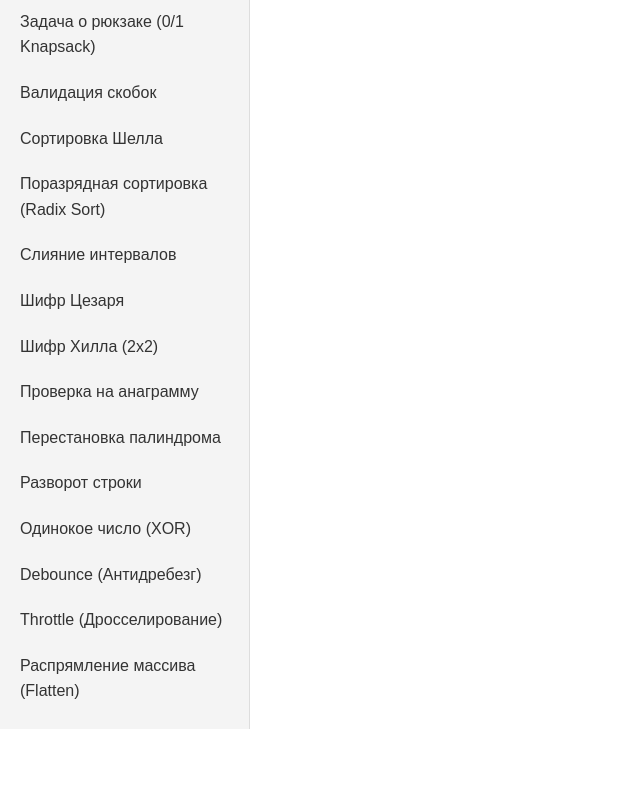
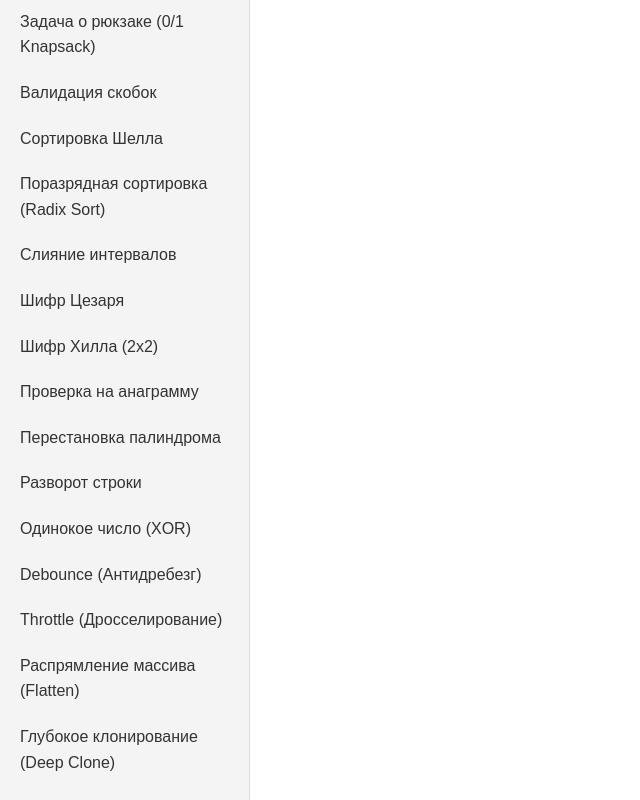
Before and after one commit to masha-masha/AlgoVault, a React (Vite) app: page / in a window 1280 px wide. Shown: the part 797-1597 px from the top of the page, without its empty margins (0-640 px from the left). Before the commit the page ends 1526 px from the top, so only its background shows below. Built offline with nearby package versions, Linux system fonts and the light colour scheme.

Commit message:
feat: add alg deep clone

```diff
--- a/src/data/algoritms.ts
+++ b/src/data/algoritms.ts
@@ -1134,7 +1134,44 @@ const radixSort = (nums: number[]): number[] => {
 
   return result;
 };`
+  },
+  {
+    id: "deep-clone",
+    title: "Глубокое клонирование (Deep Clone)",
+    description: "Создает полную копию объекта, включая все вложенные структуры. В отличие от поверхностного копирования, изменения в копии никак не затронут оригинал, так как все ссылки заменяются новыми объектами.",
+    complexity: { time: "O(n)", space: "O(n)" },
+    jsCode: `const deepClone = (obj) => {
+  // Базовый случай: если не объект или null, возвращаем как есть
+  if (obj === null || typeof obj !== 'object') {
+    return obj;
   }
 
+  // Создаем массив или объект в зависимости от типа оригинала
+  const copy = Array.isArray(obj) ? [] : {};
 
+  for (let key in obj) {
+    if (obj.hasOwnProperty(key)) {
+      // Рекурсивно клонируем каждое свойство
+      copy[key] = deepClone(obj[key]);
+    }
+  }
+
+  return copy;
+};`,
+    tsCode: `const deepClone = <T>(obj: T): T => {
+  if (obj === null || typeof obj !== 'object') {
+    return obj;
+  }
+
+  const copy: any = Array.isArray(obj) ? [] : {};
+
+  for (const key in obj) {
+    if (Object.prototype.hasOwnProperty.call(obj, key)) {
+      copy[key] = deepClone((obj as any)[key]);
+    }
+  }
+
+  return copy as T;
+};`
+  }
 ];
```
Lines whose indentation alone changed are shown as unchanged.
